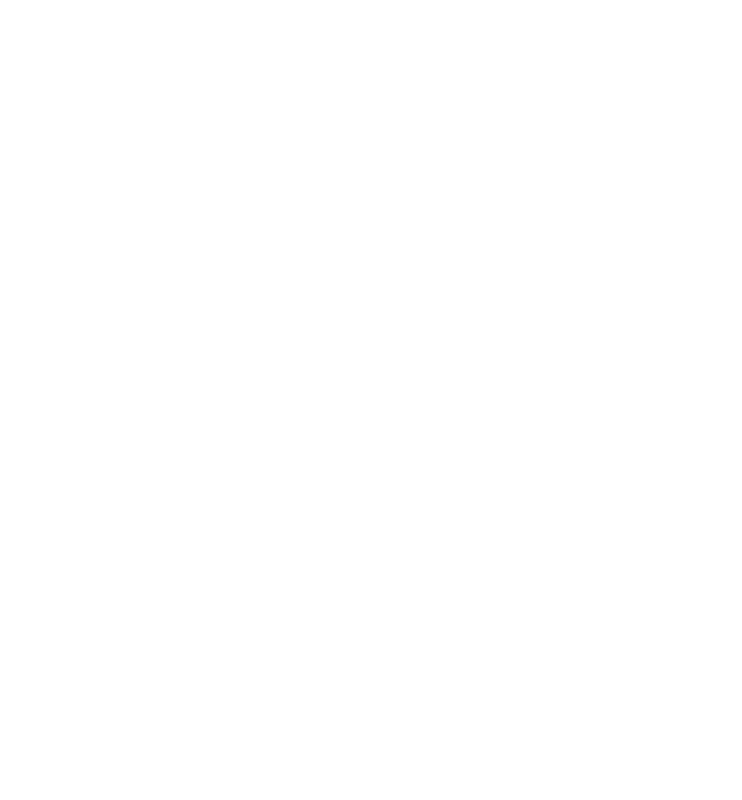
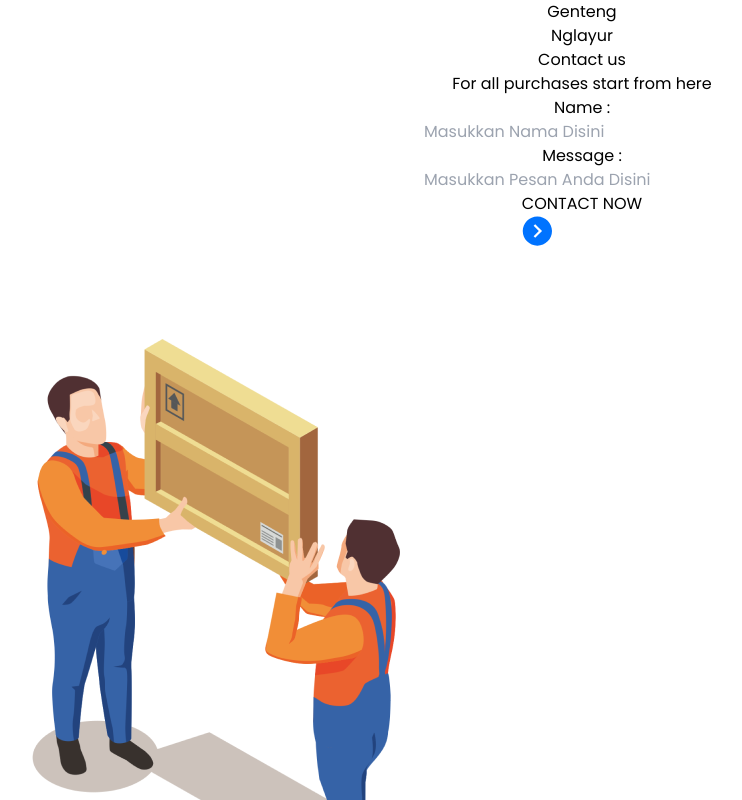
Before and after one commit to davinrobert/GentengNglayur, a React (Vite) app: page /contactpage in a window 1280 px wide. Before the commit this address had no page. Shown: the top 800 px of the page, without its empty margins (58-800 px from the left). Built offline with nearby package versions, Linux system fonts and the light colour scheme.

Commit message:
second commit

```diff
--- a/src/App.jsx
+++ b/src/App.jsx
@@ -8,6 +8,7 @@
 import Footer from "./pages/footer";
 import { BrowserRouter, Route, Routes } from "react-router-dom";
 import Help from "./pages/help";
+import Contactpage from "./pages/contactpage";
 
 function App() {
   function MainPage() {
@@ -28,6 +29,7 @@
         <Routes>
           <Route path="/" element={<MainPage />} />
           <Route path="/help" element={<Help />} />
+          <Route path="/contactpage" element={<Contactpage />} />
         </Routes>
       </BrowserRouter>
     </section>
--- a/src/components/header.jsx
+++ b/src/components/header.jsx
@@ -6,7 +6,7 @@
                 <span className="font-normal">Nglayur</span>
             </div>
             <div className="flex gap-[60px] text-[30px] ">
-                <div className="font-semibold">
+                <div className="font-mediun text-[#787878]">
                     <a href="#home">Home</a>
                 </div>
                 <div className="font-medium text-[#787878]">
--- a/src/pages/contact.jsx
+++ b/src/pages/contact.jsx
@@ -1,3 +1,5 @@
+import { Link } from "react-router-dom";
+
 function Contact(){
     return(
         <section className="" id="contact">
@@ -5,9 +7,11 @@
                 <h1>ONE DAY SHIPPING PROCESS</h1>
             </div>
             <div className="flex justify-center  text-4xl pt-[13px] font-bold text-[#0073FF]">
-                <button className="flex items-center gap-5">
+                <button>
+                    <Link to={"contactpage"} className="flex items-center gap-5">
                     CONTACT NOW
                     <img src="src\assets\arrow.svg" />
+                    </Link>
                 </button>
             </div>
 
--- /dev/null
+++ b/src/pages/contactpage.jsx
@@ -0,0 +1,82 @@
+import { Link } from "react-router-dom";
+import { useState } from "react";
+
+const Contactpage = () => {
+    const [name, setName] = useState('');
+    const [message, setMessage] = useState('');
+
+    const sendToWhatsApp = () => {
+        if (!name) {
+            alert("Nama harus diisi\n ⚠ Silahkan masukkan nama anda pada kolom nama.");
+            return;
+        }
+
+        // Format pesan
+        const formattedMessage = `Nama: ${name}%0A${message}`;
+
+        // Nomor WhatsApp tujuan (ganti dengan nomor yang dituju)
+        const phoneNumber = '62859175444954';
+
+        // URL WhatsApp
+        const whatsappUrl = `https://wa.me/${phoneNumber}?text=${formattedMessage}`;
+
+        // Alihkan ke URL WhatsApp
+        window.open(whatsappUrl, '_blank');
+    };
+
+    return (
+        <section className="container">
+            <div className="flex text-[36px] text-[#0073FF] pt-[121px]">
+                <p className="font-bold">Genteng</p>
+                <p>Nglayur</p>
+            </div>
+            <div className="flex justify-between pt-[13px]">
+                <div className="text-left w-[750px]">
+                    <div>
+                        <h1 className="text-[64px] font-semibold pt-[74px]">Contact us</h1>
+                        <p className="text-[24px]">For all purchases start from here</p>
+                    </div>
+                    <div className="text-[32px]">
+                        <div className="pt-[90px]">
+                            <p className="text-[24px]">Name :</p>
+                            <input
+                                type="text"
+                                className="w-[750px] h-[60px] pt-[6px] border border-solid border-gray-300 rounded-[10px] bg-white p-3 text-2xl"
+                                placeholder="Masukkan Nama Disini"
+                                value={name}
+                                onChange={(e) => setName(e.target.value)}
+                                required
+                            />
+                        </div>
+                        <div className="pt-[35px]">
+                            <p className="text-[24px]">Message :</p>
+                            <input
+                                type="text"
+                                className="w-[750px] h-[60px] pt-[6px] border border-solid border-gray-300 rounded-[10px] bg-white p-3 text-2xl"
+                                placeholder="Masukkan Pesan Anda Disini"
+                                value={message}
+                                onChange={(e) => setMessage(e.target.value)}
+                            />
+                        </div>
+                        <div className="pt-[56px] flex justify-center items-center text-4xl font-bold text-[#0073FF]">
+                            <button className="flex items-center gap-5" onClick={sendToWhatsApp}>
+                                CONTACT NOW
+                                <img src="src/assets/arrow.svg" alt="arrow"/>
+                            </button>
+                        </div>
+                    </div>
+                </div>
+                <div>
+                    <img src="src/assets/shipping.png" alt=""/>
+                </div>
+            </div>
+            <div className="text-left text-[32px] font-bold text-[#0073FF] pb-[96px]">
+                <Link to={"/"}>
+                    <button>Back</button>
+                </Link>
+            </div>
+        </section>
+    );
+};
+
+export default Contactpage;
--- a/src/pages/home.jsx
+++ b/src/pages/home.jsx
@@ -1,3 +1,5 @@
+import { Link } from "react-router-dom";
+
 function Home() {
   return (
     <section className="container grid grid-cols-2 justify-center items-center h-[100vh]" id="home">
@@ -12,9 +14,15 @@
         </div>
         <div className="w-full mt-[94px] flex justify-start">
           <button className="flex justify-center items-center gap-5 text-4xl font-bold text-[#0073FF]">
+            <Link to={"contactpage"} className="flex items-center gap-5">
             CONTACT NOW
             <img src="src\assets\arrow.svg" />
+            </Link>
           </button>
+          {/* <button className="flex justify-center items-center gap-5 text-4xl font-bold text-[#0073FF]">
+            CONTACT NOW
+            <img src="src\assets\arrow.svg" />
+          </button> */}
         </div>
       </div>
       <div className="pt-[336px]">
```
